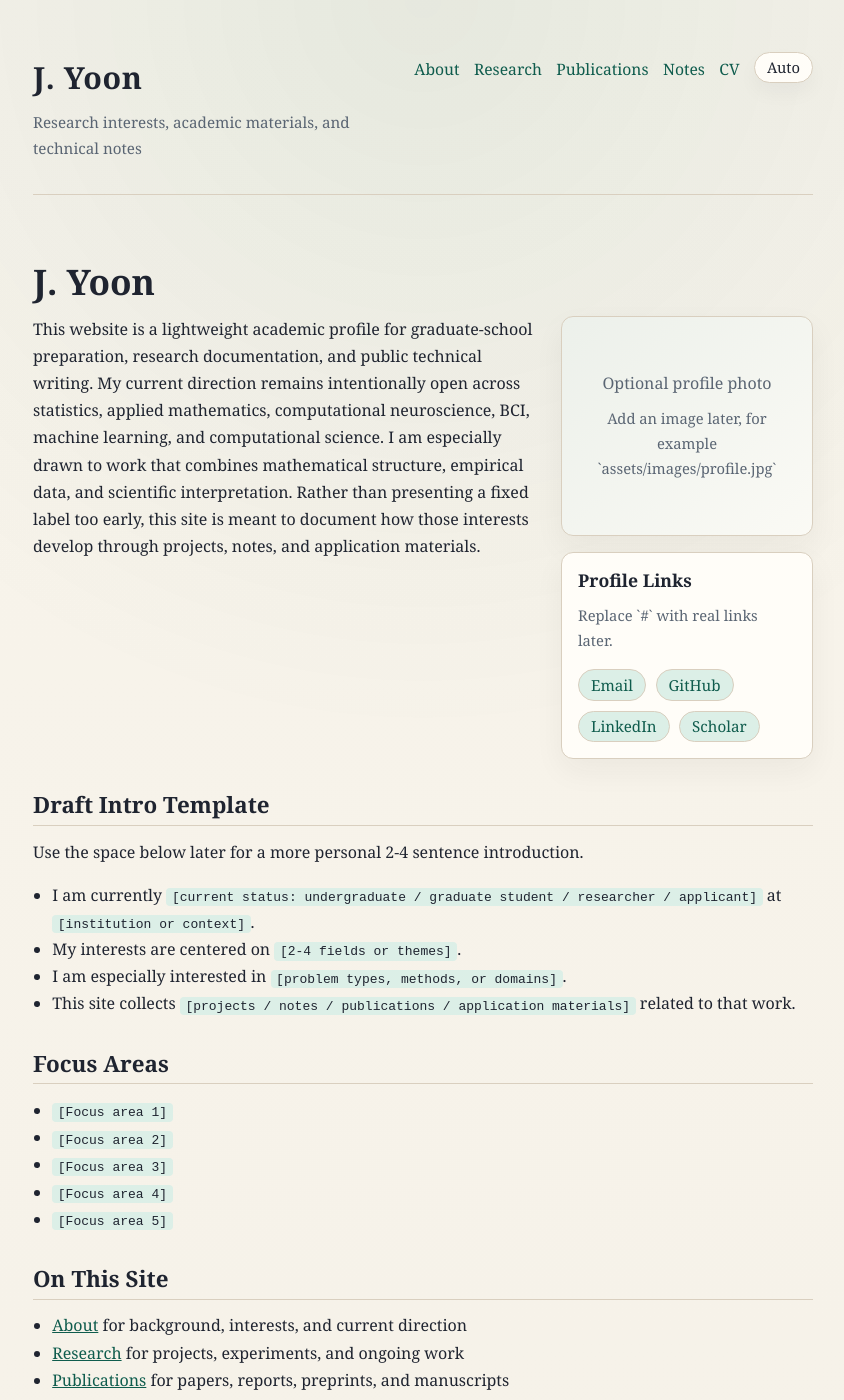
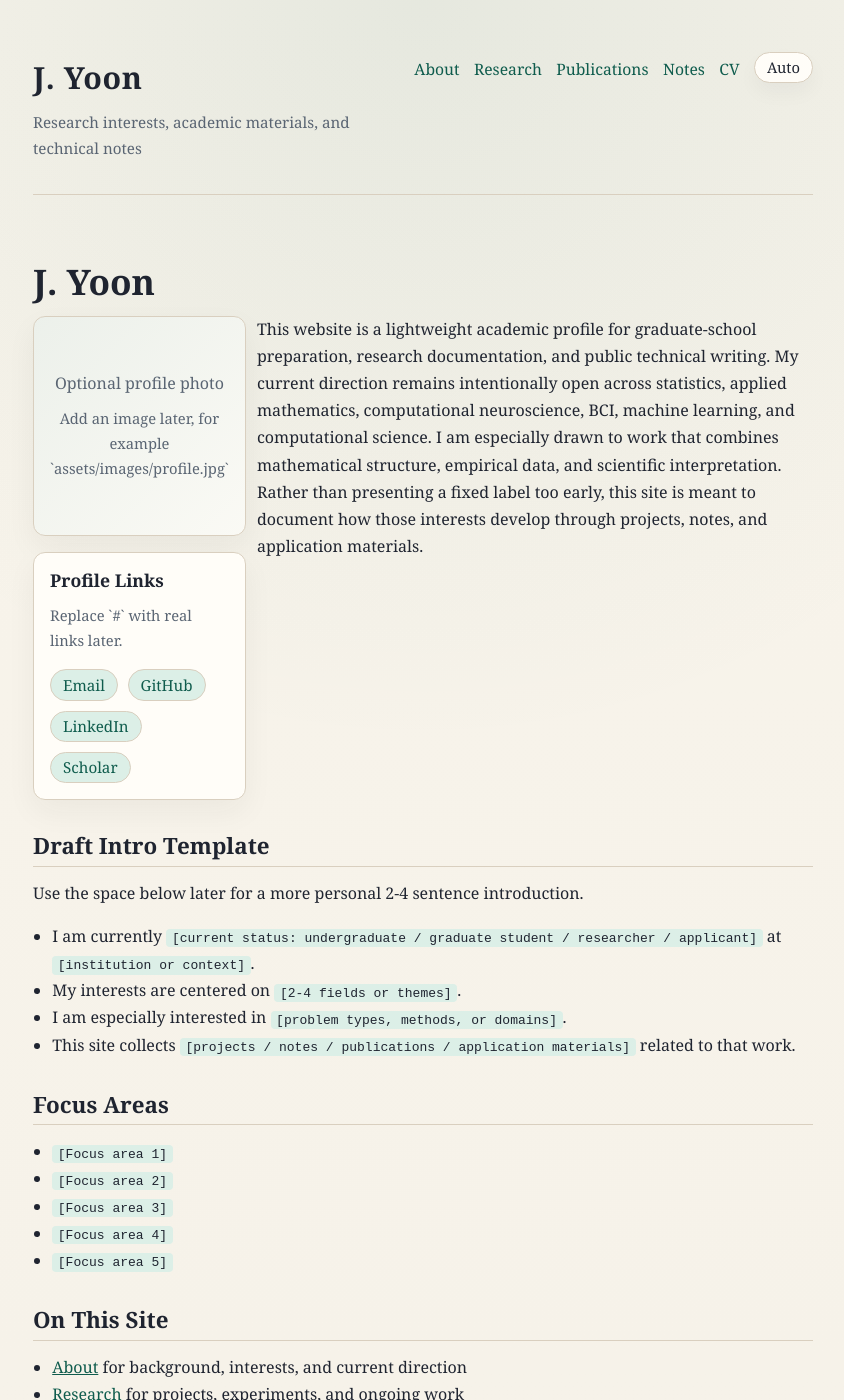
Before and after one commit to J-Y00N/j-y00n.github.io, a Jekyll site: the page built from index.md, in a window 1280 px wide and 1400 px high. Shown: the whole window, without its empty margins (217-1061 px from the left). Built offline with Jekyll 4.4.1, drawn with Linux system fonts in a browser that asks for light colours.

Commit message:
style: align homepage with about layout and widen text column

```diff
--- a/_sass/_custom.scss
+++ b/_sass/_custom.scss
@@ -151,7 +151,7 @@ a:hover {
 
 .profile-intro {
   display: grid;
-  grid-template-columns: minmax(0, 1.9fr) minmax(220px, 0.95fr);
+  grid-template-columns: minmax(200px, 0.68fr) minmax(0, 2.1fr);
   gap: 1.5rem;
   align-items: start;
   margin-bottom: 2rem;
@@ -163,7 +163,7 @@ a:hover {
 
 .about-layout {
   display: grid;
-  grid-template-columns: minmax(220px, 0.8fr) minmax(0, 1.7fr);
+  grid-template-columns: minmax(200px, 0.68fr) minmax(0, 2.1fr);
   gap: 1.5rem;
   align-items: start;
 }
@@ -186,6 +186,8 @@ a:hover {
 .profile-aside {
   display: grid;
   gap: 1rem;
+  position: sticky;
+  top: 1.25rem;
 }
 
 .profile-photo-slot,
@@ -337,6 +339,10 @@ blockquote {
     grid-template-columns: 1fr;
   }
 
+  .profile-aside {
+    position: static;
+  }
+
   .about-layout {
     grid-template-columns: 1fr;
   }
--- a/index.md
+++ b/index.md
@@ -4,15 +4,6 @@ title: Home
 # J. Yoon
 
 <div class="profile-intro">
-  <div class="profile-copy">
-<!-- Replace the paragraphs below with a short real introduction once ready. -->
-
-This website is a lightweight academic profile for graduate-school preparation, research documentation, and public technical writing.
-My current direction remains intentionally open across statistics, applied mathematics, computational neuroscience, BCI, machine learning, and computational science.
-
-I am especially drawn to work that combines mathematical structure, empirical data, and scientific interpretation.
-Rather than presenting a fixed label too early, this site is meant to document how those interests develop through projects, notes, and application materials.
-  </div>
   <aside class="profile-aside">
     <div class="profile-photo-slot">
       Optional profile photo
@@ -29,6 +20,15 @@ Rather than presenting a fixed label too early, this site is meant to document h
       </div>
     </div>
   </aside>
+  <div class="profile-copy">
+<!-- Replace the paragraphs below with a short real introduction once ready. -->
+
+This website is a lightweight academic profile for graduate-school preparation, research documentation, and public technical writing.
+My current direction remains intentionally open across statistics, applied mathematics, computational neuroscience, BCI, machine learning, and computational science.
+
+I am especially drawn to work that combines mathematical structure, empirical data, and scientific interpretation.
+Rather than presenting a fixed label too early, this site is meant to document how those interests develop through projects, notes, and application materials.
+  </div>
 </div>
 
 ## Draft Intro Template
```
